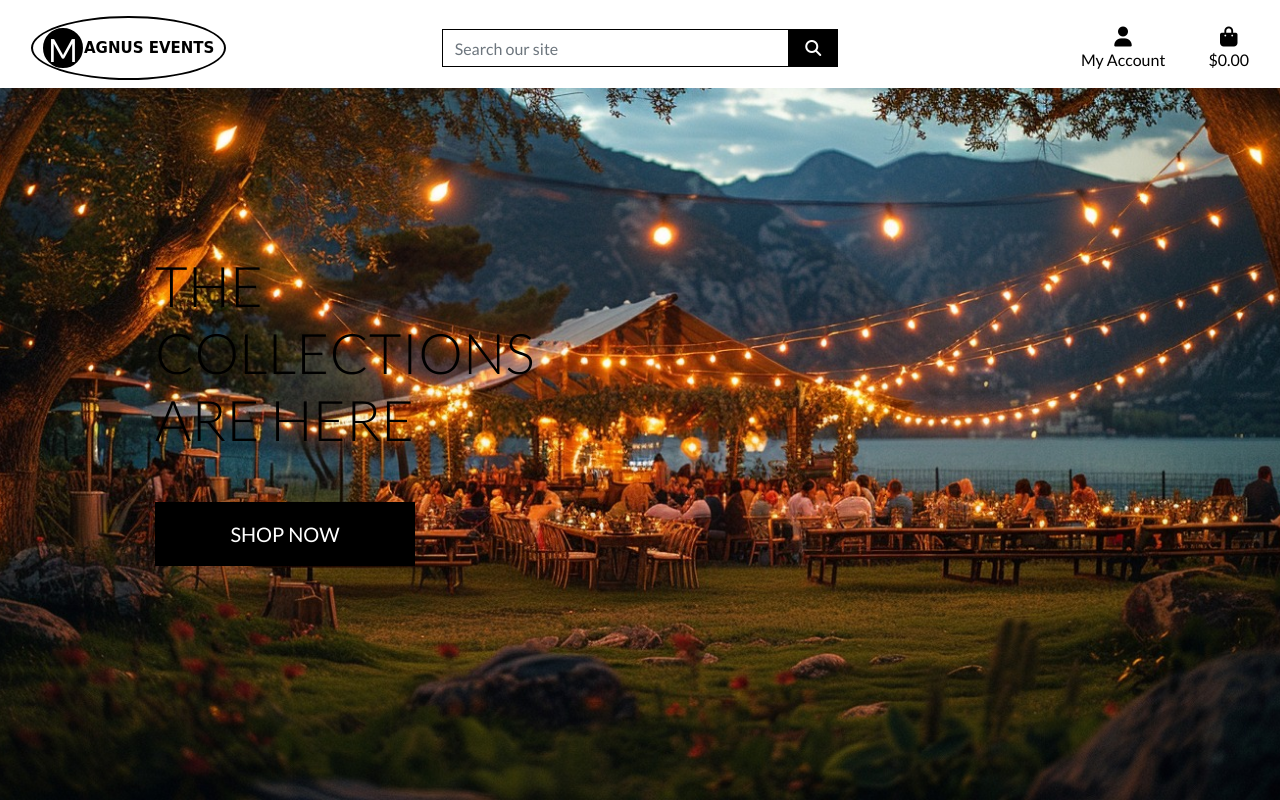
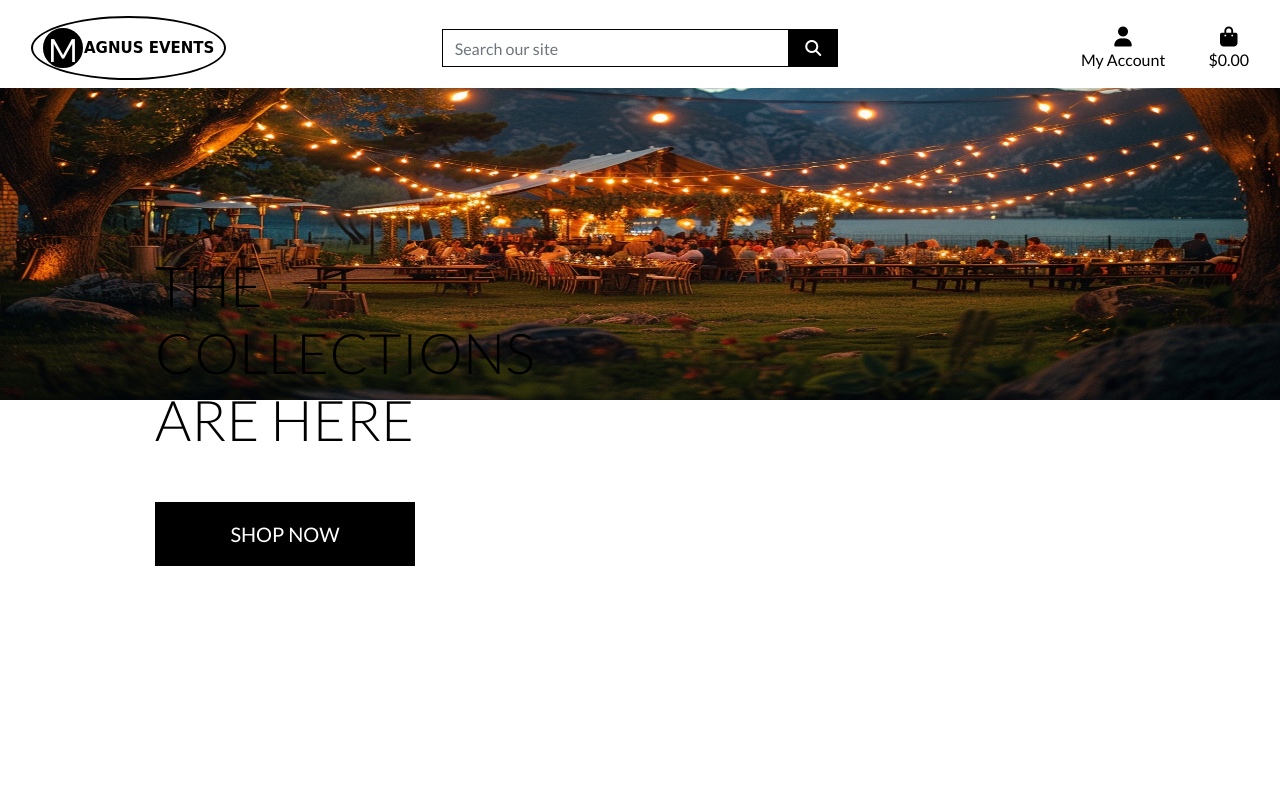
Before and after one commit to Nick8735/magnus_events_v1, a Django app: page / in a window 1280 px wide. Run offline with Django 3.2, Linux system fonts and the light colour scheme; some libraries are stand-ins or nearby versions; some web fonts are replaced.

Commit message:
updated image size

```diff
--- a/static/css/base.css
+++ b/static/css/base.css
@@ -5,12 +5,12 @@ html {
 }
 
 body {
-    background: url('/magnus_events_v1/media/background_image3.jpg') no-repeat center center fixed;
-    background-size: cover;
+    background: url('/magnus_events_v1/media/background_image3.jpg') no-repeat center top / 100% 50% fixed; /* Adjusted background property */
     height: calc(100vh - 164px);
     color: #555;
     font-family: 'Lato';
 }
+
 
 /* from Bulma */
 .icon {
```
